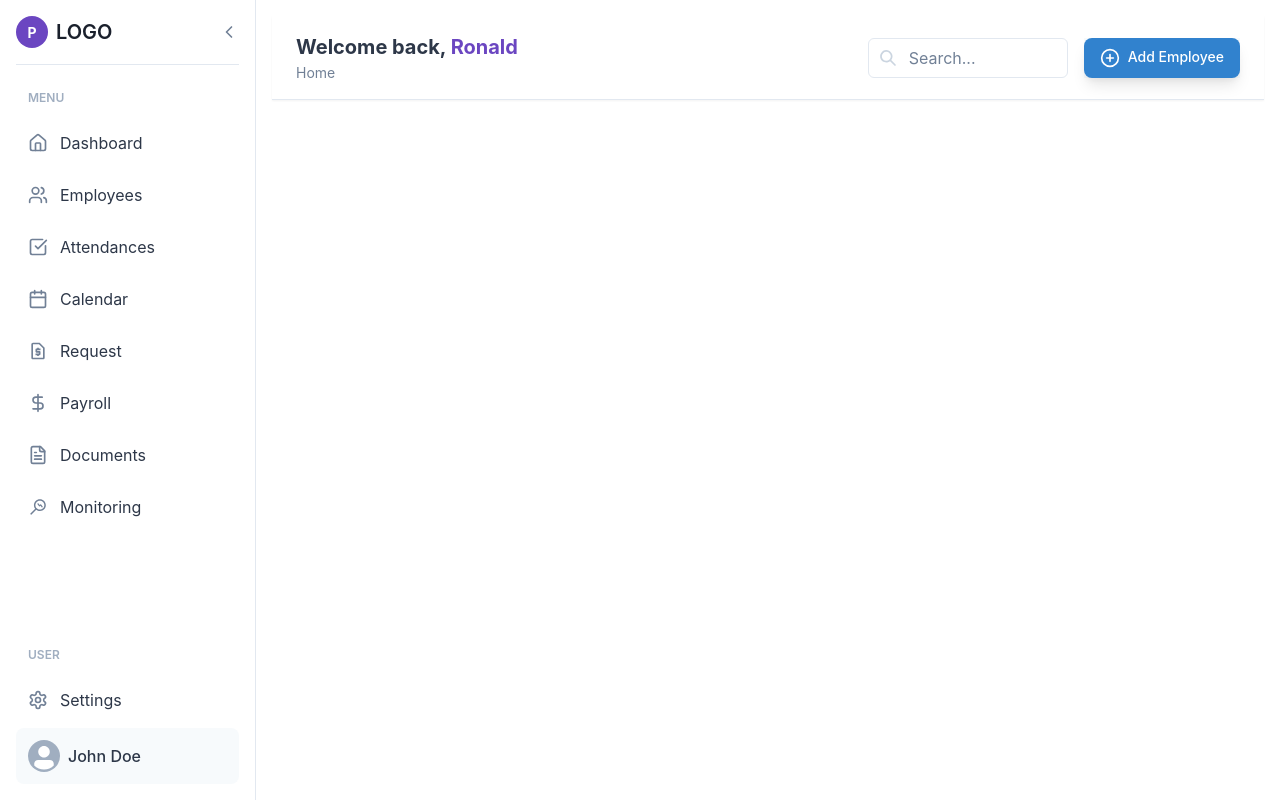
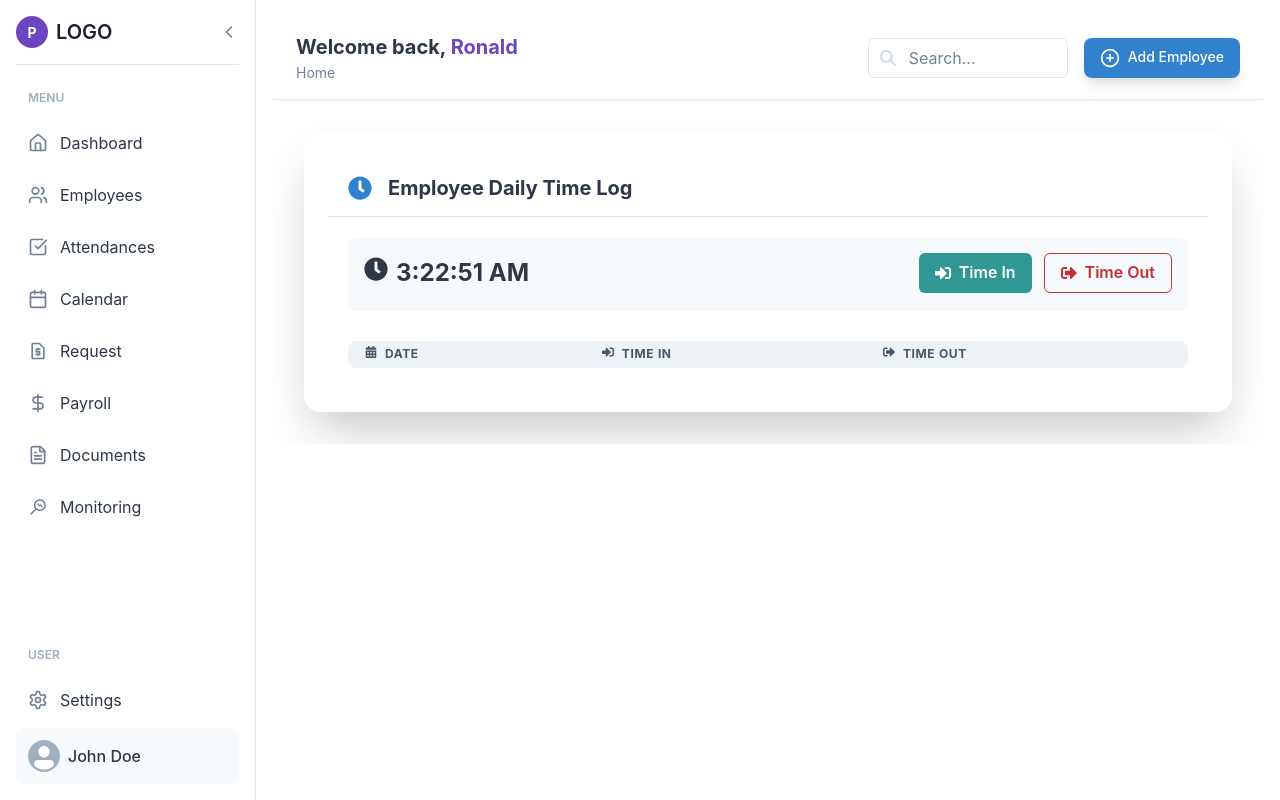
Before and after one commit to Markjonel02/human-resource-information-system, a React (Vite) app in the folder Frontend/: page /timein in a window 1280 px wide. Built offline with nearby package versions, Linux system fonts and the light colour scheme.

Commit message:
ok with frontend

```diff
--- a/Frontend/src/App.jsx
+++ b/Frontend/src/App.jsx
@@ -17,6 +17,7 @@ const Request = lazy(() => import("./routes/request/Request"));
 const Payroll = lazy(() => import("./routes/payroll/Payroll"));
 const Documents = lazy(() => import("./routes/Documents"));
 const Monitoring = lazy(() => import("./routes/Monitoring"));
+const TimeIn = lazy(() => import("../src/routes/user/TimeIn"));
 /*const AppsAndIntegration = lazy(() => import("./routes/AppsAndIntegration"));
 const Settings = lazy(() => import("./routes/Settings"));
 const HelpAndSupport = lazy(() => import("./routes/HelpAndSupport")); */
@@ -74,6 +75,7 @@ const App = () => {
                   <Route path="/payroll" element={<Payroll />} />
                   <Route path="/documents" element={<Documents />} />
                   <Route path="/monitoring" element={<Monitoring />} />
+                  <Route path="/timein" element={<TimeIn />} />
                   {/*  <Route path="/apps" element={<AppsAndIntegration />} />
                     <Route path="/settings" element={<Settings />} />
                     <Route path="/help" element={<HelpAndSupport />} /> */}
--- a/Frontend/src/components/SideNavigation.jsx
+++ b/Frontend/src/components/SideNavigation.jsx
@@ -332,7 +332,7 @@ const SideNavigation = () => {
                 py="2"
               >
                 {/* Time In MenuItem now a Link */}
-                <Link to="/time-in" onClick={onClose}>
+                <Link to="/timein" onClick={onClose}>
                   <MenuItem
                     icon={<Icon as={Clock} w={4} h={4} />}
                     _hover={{
@@ -340,22 +340,11 @@ const SideNavigation = () => {
                     }}
                     color={useColorModeValue("gray.700", "gray.200")}
                   >
-                    Time In
+                    Time In/Out
                   </MenuItem>
                 </Link>
 
                 {/* Time Out MenuItem now a Link */}
-                <Link to="/time-out" onClick={onClose}>
-                  <MenuItem
-                    icon={<Icon as={Clock} w={4} h={4} />}
-                    _hover={{
-                      bg: useColorModeValue("purple.50", "purple.900"),
-                    }}
-                    color={useColorModeValue("gray.700", "gray.200")}
-                  >
-                    Time Out
-                  </MenuItem>
-                </Link>
 
                 <MenuItem
                   icon={<Icon as={LogOut} w={4} h={4} />}
--- /dev/null
+++ b/Frontend/src/routes/user/TimeIn.jsx
@@ -0,0 +1,207 @@
+import React, { useEffect, useState } from "react";
+import {
+  Box,
+  Button,
+  Text,
+  Table,
+  Thead,
+  Tbody,
+  Tr,
+  Th,
+  Td,
+  VStack,
+  useToast,
+  Icon,
+  Heading,
+  Flex,
+  Card,
+  CardHeader,
+  CardBody,
+} from "@chakra-ui/react";
+import {
+  FaClock,
+  FaSignInAlt,
+  FaSignOutAlt,
+  FaCalendarAlt,
+} from "react-icons/fa";
+
+const TimeIn = () => {
+  const [currentTime, setCurrentTime] = useState(new Date());
+  const [records, setRecords] = useState([]);
+  const [hasTimedInToday, setHasTimedInToday] = useState(false);
+  const toast = useToast();
+
+  useEffect(() => {
+    const timer = setInterval(() => setCurrentTime(new Date()), 1000);
+    const savedRecords = JSON.parse(localStorage.getItem("timeRecords")) || [];
+    setRecords(savedRecords);
+
+    const today = new Date().toDateString();
+    const timedInToday = savedRecords.some(
+      (record) => new Date(record.timeIn).toDateString() === today
+    );
+    setHasTimedInToday(timedInToday);
+
+    return () => clearInterval(timer);
+  }, []);
+
+  const saveRecords = (newRecords) => {
+    localStorage.setItem("timeRecords", JSON.stringify(newRecords));
+    setRecords(newRecords);
+  };
+
+  const handleTimeIn = () => {
+    const today = new Date().toDateString();
+    if (hasTimedInToday) {
+      toast({
+        title: "Already Timed In Today",
+        status: "info",
+        duration: 3000,
+        position: "top",
+        isClosable: true,
+      });
+      return;
+    }
+
+    const newRecord = {
+      id: Date.now(),
+      date: today,
+      timeIn: new Date().toISOString(),
+      timeOut: null,
+    };
+
+    const updatedRecords = [...records, newRecord];
+    saveRecords(updatedRecords);
+    setHasTimedInToday(true);
+    toast({
+      title: "Time In Recorded",
+      status: "success",
+      position: "top",
+      duration: 2000,
+    });
+  };
+
+  const handleTimeOut = () => {
+    const today = new Date().toDateString();
+    const updatedRecords = records.map((record) => {
+      if (
+        new Date(record.timeIn).toDateString() === today &&
+        record.timeOut === null
+      ) {
+        return { ...record, timeOut: new Date().toISOString() };
+      }
+      return record;
+    });
+
+    saveRecords(updatedRecords);
+    toast({
+      title: "Time Out Recorded",
+      position: "top",
+      status: "success",
+      duration: 2000,
+    });
+  };
+
+  return (
+    <Box p={[4, 8]} maxW="1000px" mx="auto">
+      <Card boxShadow="2xl" borderRadius="2xl" p={6} bg="white">
+        <CardHeader pb={4} borderBottom="1px solid" borderColor="gray.200">
+          <Flex align="center" gap={4} flexWrap="wrap">
+            <Icon as={FaClock} boxSize={6} color="blue.500" />
+            <Heading size="md" color="gray.700">
+              Employee Daily Time Log
+            </Heading>
+          </Flex>
+        </CardHeader>
+
+        <CardBody>
+          <VStack spacing={8} align="stretch">
+            {/* Clock + Buttons */}
+            <Flex
+              justify="space-between"
+              align="center"
+              flexWrap="wrap"
+              gap={4}
+              bg="gray.50"
+              p={4}
+              borderRadius="lg"
+              boxShadow="sm"
+            >
+              <Text fontSize="2xl" fontWeight="bold" color="gray.700">
+                <Icon as={FaClock} mr={2} />
+                {currentTime.toLocaleTimeString()}
+              </Text>
+              <Flex gap={3}>
+                <Button
+                  leftIcon={<FaSignInAlt />}
+                  colorScheme="teal"
+                  variant="solid"
+                  onClick={handleTimeIn}
+                  isDisabled={hasTimedInToday}
+                >
+                  Time In
+                </Button>
+                <Button
+                  leftIcon={<FaSignOutAlt />}
+                  colorScheme="red"
+                  variant="outline"
+                  onClick={handleTimeOut}
+                >
+                  Time Out
+                </Button>
+              </Flex>
+            </Flex>
+
+            {/* Table */}
+            <Box
+              overflowX="auto"
+              border="1px solid"
+              borderColor="gray.100"
+              borderRadius="lg"
+              bg="gray.50"
+            >
+              <Table variant="simple" size="sm">
+                <Thead bg="gray.100">
+                  <Tr>
+                    <Th>
+                      <Icon as={FaCalendarAlt} mr={2} />
+                      Date
+                    </Th>
+                    <Th>
+                      <Icon as={FaSignInAlt} mr={2} />
+                      Time In
+                    </Th>
+                    <Th>
+                      <Icon as={FaSignOutAlt} mr={2} />
+                      Time Out
+                    </Th>
+                  </Tr>
+                </Thead>
+                <Tbody>
+                  {records
+                    .slice()
+                    .reverse()
+                    .map((record) => (
+                      <Tr key={record.id}>
+                        <Td fontWeight="medium">{record.date}</Td>
+                        <Td color="green.600">
+                          {new Date(record.timeIn).toLocaleTimeString()}
+                        </Td>
+                        <Td color={record.timeOut ? "red.600" : "gray.400"}>
+                          {record.timeOut
+                            ? new Date(record.timeOut).toLocaleTimeString()
+                            : "--"}
+                        </Td>
+                      </Tr>
+                    ))}
+                </Tbody>
+              </Table>
+            </Box>
+          </VStack>
+        </CardBody>
+      </Card>
+    </Box>
+  );
+};
+
+export default TimeIn;
```
Also changed, not shown: Frontend/src/routes/user/TimeOut.jsx (added, +7 -0 lines).
